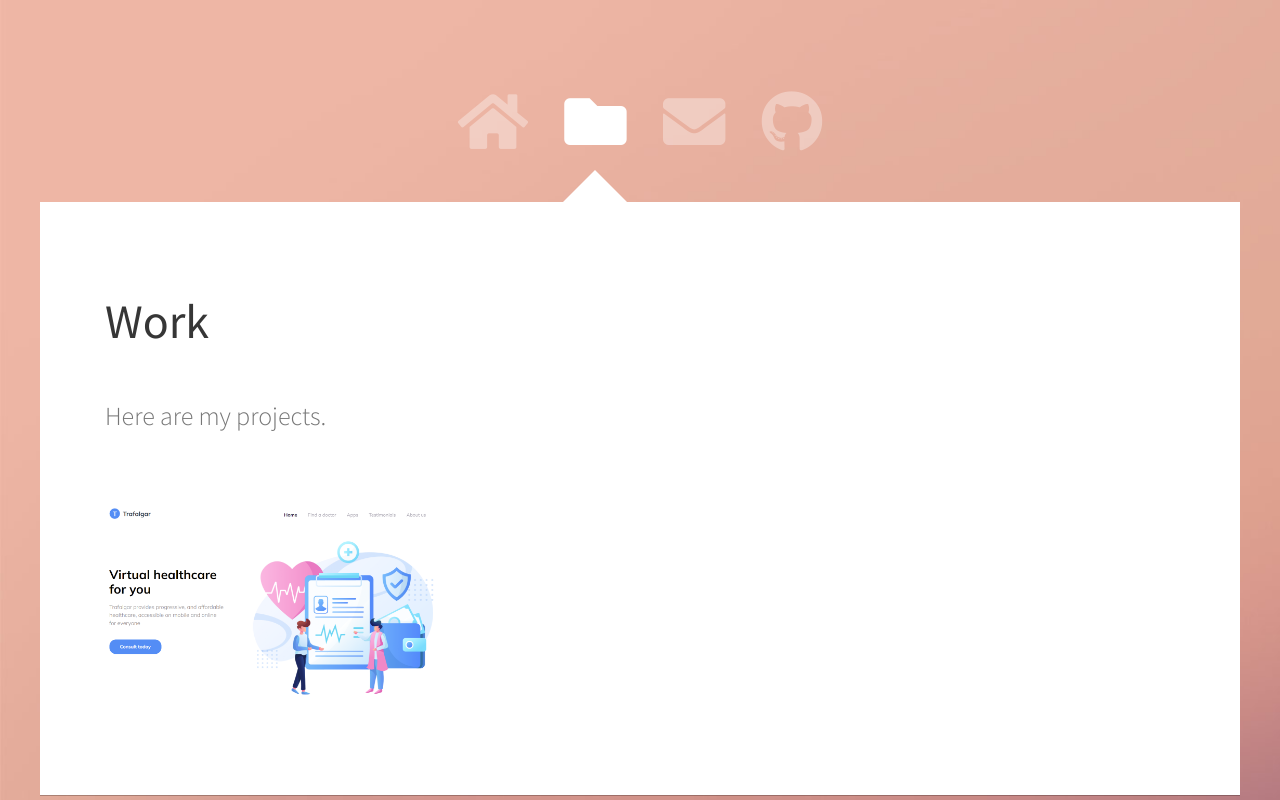
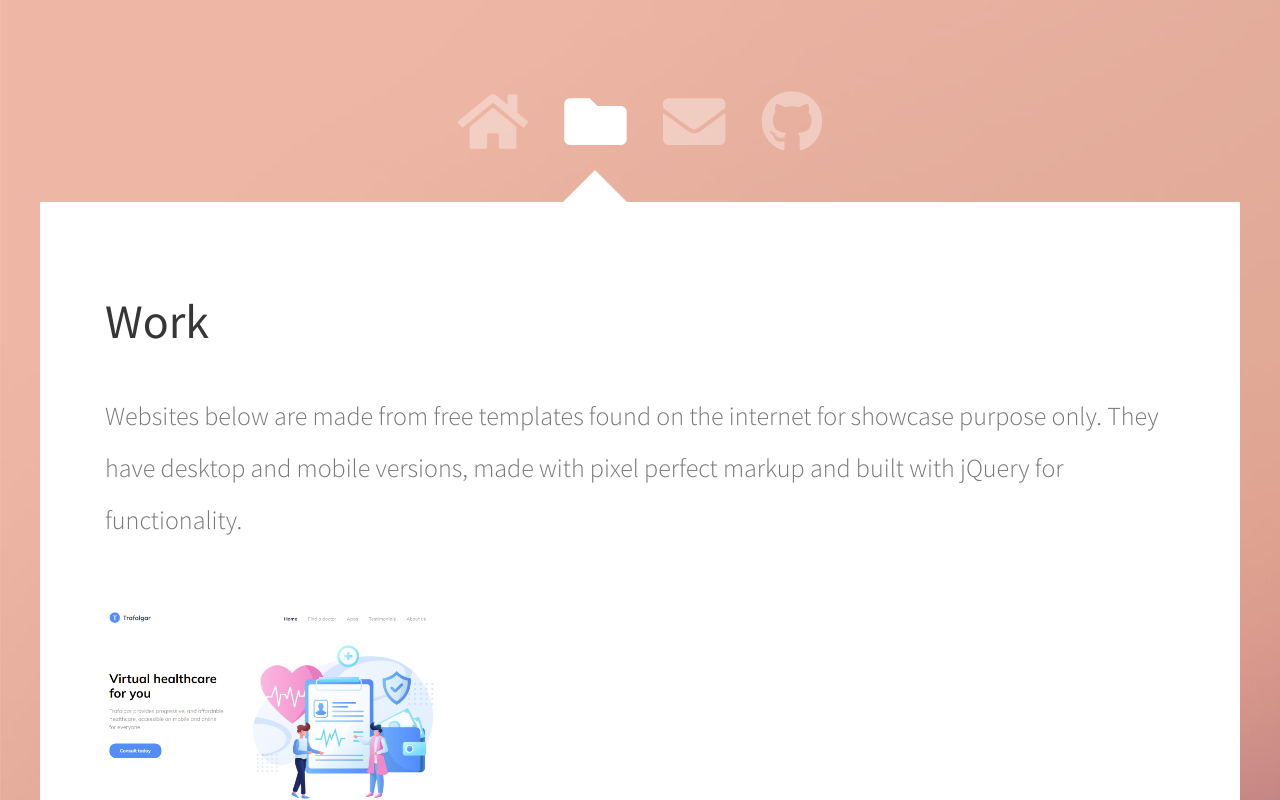
Before and after one commit to Awezug/awezug.github.io, a plain HTML site: page index.html in a window 1280 px wide. Both pictures are taken after a click on the link 1019 px from the left and 461 px from the top of the page. Shown: the top 800 px of the page. Drawn offline with nearby package versions, Linux system fonts and the light colour scheme.

Commit message:
Update index.html

```diff
--- a/index.html
+++ b/index.html
@@ -107,7 +107,7 @@
 							<h3 class="portfolio__heading">Work</h3>
 
 							<p class="portfolio__text">
-								Here are my projects.
+								Websites below are made from free templates found on the internet for showcase purpose only. They have desktop and mobile versions, made with pixel perfect markup and built with jQuery for functionality.
 							</p><!-- /.portfolio__text -->
 
 							<div class="cards portfolio__cards">
```
